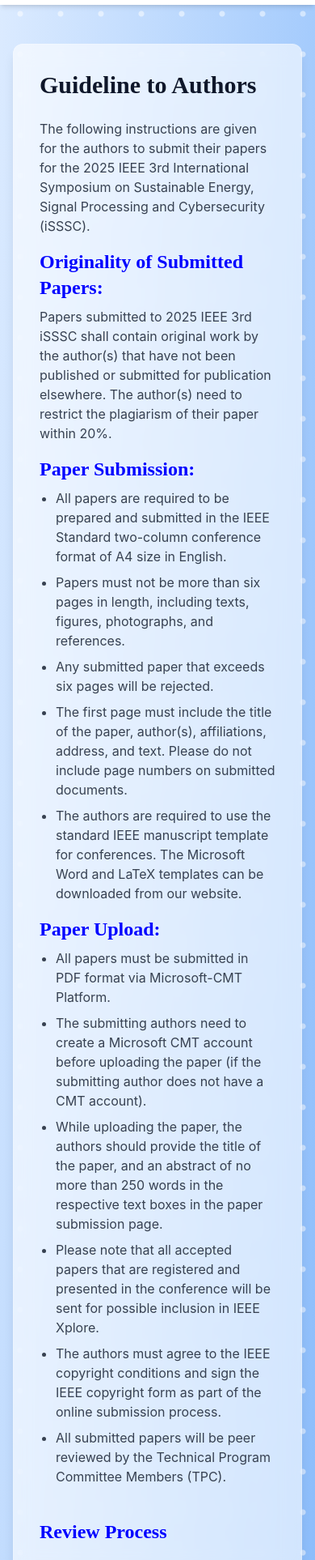
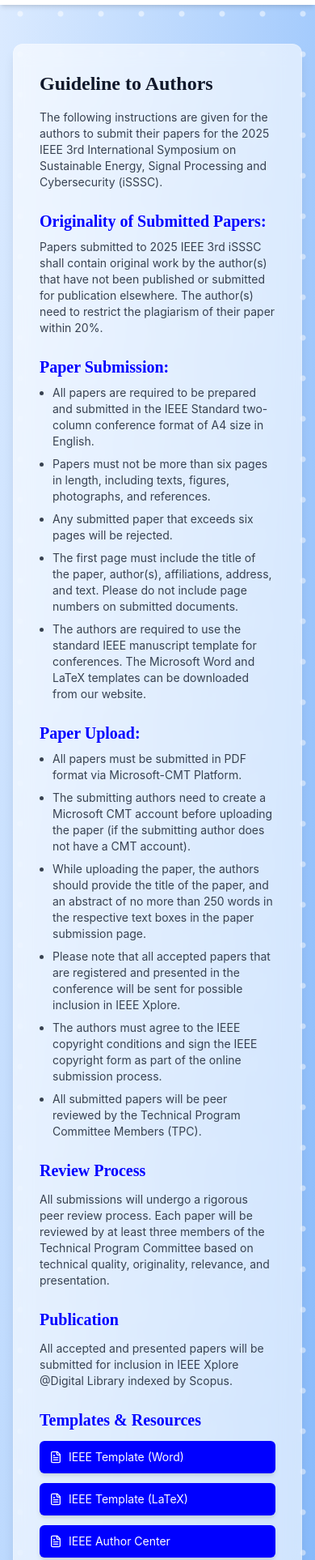
Before and after one commit to GVenkatesh-12/temp-website, a React (Vite) app: page /paper-submission in a window 390 px wide. Shown: the part 58-1984 px from the top of the page at 81% size. Built offline with nearby package versions, Linux system fonts and the light colour scheme.

Commit message:
modified papersubmission.tsx mobile and desktop view

```diff
--- a/src/pages/PaperSubmission.tsx
+++ b/src/pages/PaperSubmission.tsx
@@ -6,63 +6,27 @@ const PaperSubmission = () => {
   return (
     <div className="container mx-auto px-4 py-12 sm:px-6 lg:px-8 max-w-5xl threejs-overlay">
       <div className="glassmorphism p-8 rounded-xl">
-        {/* <h1 className="text-3xl md:text-4xl font-bold text-conference-navy mb-6">Guideline to Authors</h1> */}
+        <div className="prose max-w-none text-gray-700">
+          <h1 className="text-2xl sm:text-3xl md:text-4xl font-bold text-conference-navy mb-4 sm:mb-6">
+            Guideline to Authors
+          </h1>
 
-        <div className="prose max-w-none text-gray-700">
-          {/* <p className="mb-6">
-            Authors are invited to submit original research papers that have not been previously published and are not currently under review for publication elsewhere.
-          </p> */}
-
-          {/* <div className="bg-conference-light-blue p-6 rounded-lg mb-8 flex items-start gap-4">
-            <Info className="h-6 w-6 text-conference-blue flex-shrink-0 mt-1" />
-            <div>
-              <h3 className="text-lg font-semibold text-conference-blue mb-2">Submission System</h3>
-              <p>
-                All papers must be submitted through the conference submission system. The submission link will be activated soon.
-              </p>
-            </div>
-          </div> */}
-
-          {/* <h2 className="text-2xl font-bold text-conference-blue mt-8 mb-4">Submission Guidelines</h2> */}
-
-          {/* <ul className="space-y-4 mb-6">
-            <li className="flex items-start gap-3">
-              <Check className="h-5 w-5 text-conference-blue flex-shrink-0 mt-1" />
-              <span><strong>Format:</strong> All submissions must follow the IEEE conference format. Papers should be prepared using the IEEE conference proceedings templates.</span>
-            </li>
-            <li className="flex items-start gap-3">
-              <Check className="h-5 w-5 text-conference-blue flex-shrink-0 mt-1" />
-              <span><strong>Length:</strong> Papers should not exceed 6 pages, including figures, tables, and references.</span>
-            </li>
-            <li className="flex items-start gap-3">
-              <Check className="h-5 w-5 text-conference-blue flex-shrink-0 mt-1" />
-              <span><strong>Language:</strong> All papers must be written in English.</span>
-            </li>
-            <li className="flex items-start gap-3">
-              <Check className="h-5 w-5 text-conference-blue flex-shrink-0 mt-1" />
-              <span><strong>Anonymity:</strong> Papers should be anonymized for double-blind review. Author names and affiliations should not appear in the paper.</span>
-            </li>
-            <li className="flex items-start gap-3">
-              <Check className="h-5 w-5 text-conference-blue flex-shrink-0 mt-1" />
-              <span><strong>File Format:</strong> Papers should be submitted as PDF files.</span>
-            </li>
-          </ul> */}
-
-          <h1 className="text-3xl md:text-4xl font-bold text-conference-navy mb-6">Guideline to Authors</h1>
-
-          {/* New Section: AUTHOR GUIDELINE */}
-          <div className="prose max-w-none text-gray-750 mb-10">
-            <p>
+          <div className="prose max-w-none text-gray-750 mb-6 sm:mb-10">
+            <p className="text-sm sm:text-base">
               The following instructions are given for the authors to submit their papers for the 2025 IEEE 3rd International Symposium on Sustainable Energy, Signal Processing and Cybersecurity (iSSSC).
             </p>
 
-            <h3 className="text-2xl font-semibold text-conference-blue mt-4 mb-2">Originality of Submitted Papers:</h3>
-            <p>
+            <h3 className="text-xl sm:text-2xl font-semibold text-conference-blue mt-6 mb-2">
+              Originality of Submitted Papers:
+            </h3>
+            <p className="text-sm sm:text-base">
               Papers submitted to 2025 IEEE 3rd iSSSC shall contain original work by the author(s) that have not been published or submitted for publication elsewhere. The author(s) need to restrict the plagiarism of their paper within 20%.
             </p>
 
-            <h3 className="text-2xl font-semibold text-conference-blue mt-4 mb-2">Paper Submission:</h3>
-            <ul className="list-disc pl-5 space-y-2">
+            <h3 className="text-xl sm:text-2xl font-semibold text-conference-blue mt-6 mb-2">
+              Paper Submission:
+            </h3>
+            <ul className="list-disc pl-4 sm:pl-5 space-y-2 text-sm sm:text-base">
               <li>All papers are required to be prepared and submitted in the IEEE Standard two-column conference format of A4 size in English.</li>
               <li>Papers must not be more than six pages in length, including texts, figures, photographs, and references.</li>
               <li>Any submitted paper that exceeds six pages will be rejected.</li>
@@ -70,8 +34,10 @@ const PaperSubmission = () => {
               <li>The authors are required to use the standard IEEE manuscript template for conferences. The Microsoft Word and LaTeX templates can be downloaded from our website.</li>
             </ul>
 
-            <h3 className="text-2xl font-semibold text-conference-blue mt-4 mb-2">Paper Upload:</h3>
-            <ul className="list-disc pl-5 space-y-2">
+            <h3 className="text-xl sm:text-2xl font-semibold text-conference-blue mt-6 mb-2">
+              Paper Upload:
+            </h3>
+            <ul className="list-disc pl-4 sm:pl-5 space-y-2 text-sm sm:text-base">
               <li>All papers must be submitted in PDF format via Microsoft-CMT Platform.</li>
               <li>The submitting authors need to create a Microsoft CMT account before uploading the paper (if the submitting author does not have a CMT account).</li>
               <li>While uploading the paper, the authors should provide the title of the paper, and an abstract of no more than 250 words in the respective text boxes in the paper submission page.</li>
@@ -81,94 +47,102 @@ const PaperSubmission = () => {
             </ul>
           </div>
 
-
-          <h2 className="text-2xl font-bold text-conference-blue mt-8 mb-4">Review Process</h2>
-          <p className="mb-4">
+          <h2 className="text-xl sm:text-2xl font-bold text-conference-blue mt-6 sm:mt-8 mb-3 sm:mb-4">
+            Review Process
+          </h2>
+          <p className="mb-4 text-sm sm:text-base">
             All submissions will undergo a rigorous peer review process. Each paper will be reviewed by at least three members of the Technical Program Committee based on technical quality, originality, relevance, and presentation.
           </p>
 
-          <h2 className="text-2xl font-bold text-conference-blue mt-8 mb-4">Publication</h2>
-          <p className="mb-4">
-            All accepted and presented papers will be subbmitted for inclusion in IEEE Xplore @Digital Library indexed by scopus.
+          <h2 className="text-xl sm:text-2xl font-bold text-conference-blue mt-6 sm:mt-8 mb-3 sm:mb-4">
+            Publication
+          </h2>
+          <p className="mb-4 text-sm sm:text-base">
+            All accepted and presented papers will be submitted for inclusion in IEEE Xplore @Digital Library indexed by Scopus.
           </p>
 
-          <h2 className="text-2xl font-bold text-conference-blue mt-8 mb-4">Templates & Resources</h2>
+          <h2 className="text-xl sm:text-2xl font-bold text-conference-blue mt-6 sm:mt-8 mb-3 sm:mb-4">
+            Templates & Resources
+          </h2>
 
-          <div className="flex flex-wrap gap-4 mb-8">
+          <div className="grid grid-cols-1 sm:grid-cols-2 lg:grid-cols-3 gap-3 sm:gap-4 mb-6 sm:mb-8">
             <a
               href="/documents/conference-template-a4.docx"
-              className="flex items-center gap-2 px-4 py-3 bg-conference-blue text-white rounded-md hover:bg-conference-dark-blue transition-colors shadow-md"
-            // onClick={(e) => {
-            //   e.preventDefault();
-            //   alert('PDF link will be added later');
-            // }}
+              className="flex items-center gap-2 px-3 sm:px-4 py-2.5 sm:py-3 bg-conference-blue text-white text-sm sm:text-base rounded-md hover:bg-conference-dark-blue transition-colors shadow-md w-full"
             >
-              <FileText className="h-5 w-5" />
-              IEEE Conference Template (Word)
+              <FileText className="h-4 sm:h-5 w-4 sm:w-5 flex-shrink-0" />
+              <span>IEEE Template (Word)</span>
             </a>
 
             <a
               href="/documents/conference-latex-template_10-17-19.zip"
-              className="flex items-center gap-2 px-4 py-3 bg-conference-blue text-white rounded-md hover:bg-conference-dark-blue transition-colors shadow-md"
-            // onClick={(e) => {
-            //   e.preventDefault();
-            //   alert('PDF link will be added later');
-            // }}
+              className="flex items-center gap-2 px-3 sm:px-4 py-2.5 sm:py-3 bg-conference-blue text-white text-sm sm:text-base rounded-md hover:bg-conference-dark-blue transition-colors shadow-md w-full"
             >
-              <FileText className="h-5 w-5" />
-              IEEE Conference Template (LaTeX)
+              <FileText className="h-4 sm:h-5 w-4 sm:w-5 flex-shrink-0" />
+              <span>IEEE Template (LaTeX)</span>
             </a>
+
             <a
               href="https://www.ieee.org/conferences/publishing/templates.html"
               target="_blank"
-              className="flex items-center gap-2 px-4 py-3 bg-conference-blue text-white rounded-md hover:bg-conference-dark-blue transition-colors shadow-md"
-            // onClick={(e) => {
-            //   e.preventDefault();
-            //   alert('PDF link will be added later');
-            // }}
+              className="flex items-center gap-2 px-3 sm:px-4 py-2.5 sm:py-3 bg-conference-blue text-white text-sm sm:text-base rounded-md hover:bg-conference-dark-blue transition-colors shadow-md w-full"
             >
-              <FileText className="h-5 w-5" />
-              IEEE Author Center
+              <FileText className="h-4 sm:h-5 w-4 sm:w-5 flex-shrink-0" />
+              <span>IEEE Author Center</span>
             </a>
 
+            <a
+              href="https://www.ieee.org/conferences/publishing/templates.html"
+              target="_blank"
+              className="flex items-center gap-2 px-3 sm:px-4 py-2.5 sm:py-3 bg-conference-blue text-white text-sm sm:text-base rounded-md hover:bg-conference-dark-blue transition-colors shadow-md w-full"
+            >
+              <FileText className="h-4 sm:h-5 w-4 sm:w-5 flex-shrink-0" />
+              <span>Call for Papers</span>
+            </a>
 
             <a
               href="https://cmt3.research.microsoft.com/isssc2025"
               target="_blank"
-              className="flex items-center gap-2 px-4 py-3 bg-conference-blue text-white rounded-md hover:bg-conference-dark-blue transition-colors shadow-md"
-            // onClick={(e) => {
-            //   e.preventDefault();
-            //   alert('PDF link will be added later');
-            // }}
+              className="flex items-center gap-2 px-6 py-4 bg-gradient-to-br from-[#8B5CF6] to-[#D946EF] text-white rounded-lg hover:from-[#7C3AED] hover:to-[#C026D3] transition-all duration-300 transform hover:scale-105 shadow-2xl hover:shadow-purple-500/50 font-bold text-lg"
               >
-              <Upload className="h-5 w-5" />
+              <Upload className="h-6 w-6 mr-2" />
               Submit Paper
+
             </a>
           </div>
-          <h2 className="text-2xl font-bold text-conference-blue mt-8 mb-4">Important Dates</h2>
-<ul className="space-y-3 text-gray-700 mb-8">
-  <li className="flex items-start gap-3">
-    <Info className="h-5 w-5 text-conference-blue flex-shrink-0 mt-1" />
+
+          <h2 className="text-xl sm:text-2xl font-bold text-conference-blue mt-6 sm:mt-8 mb-3 sm:mb-4">
+            Important Dates
+          </h2>
+          <ul className="space-y-2 sm:space-y-3 text-gray-700 mb-6 sm:mb-8">
+            <li className="flex items-start gap-2 sm:gap-3 text-sm sm:text-base">
+              <Info className="h-4 sm:h-5 w-4 sm:w-5 text-conference-blue flex-shrink-0 mt-1" />
               <span><strong>Full Paper Submission Date (Deadline):</strong> 30 June 2025</span>
             </li>
-  <li className="flex items-start gap-3">
-    <Info className="h-5 w-5 text-conference-blue flex-shrink-0 mt-1" />
+            <li className="flex items-start gap-2 sm:gap-3 text-sm sm:text-base">
+              <Info className="h-4 sm:h-5 w-4 sm:w-5 text-conference-blue flex-shrink-0 mt-1" />
               <span><strong>Notification of Acceptance:</strong> 15 July 2025</span>
             </li>
-  <li className="flex items-start gap-3">
-    <Info className="h-5 w-5 text-conference-blue flex-shrink-0 mt-1" />
+            <li className="flex items-start gap-2 sm:gap-3 text-sm sm:text-base">
+              <Info className="h-4 sm:h-5 w-4 sm:w-5 text-conference-blue flex-shrink-0 mt-1" />
               <span><strong>Final Paper Submission Date:</strong> 30 July 2025</span>
             </li>
           </ul>
 
-
-          <h2 className="text-2xl font-bold text-conference-blue mt-8 mb-4">Contact</h2>
-          <p className="mb-4">
-            For any queries regarding paper submission, please contact: <a href="mailto:issc2025@gmail.com" className="text-conference-blue hover:underline">issc2025@gmail.com</a>
+          <h2 className="text-xl sm:text-2xl font-bold text-conference-blue mt-6 sm:mt-8 mb-3 sm:mb-4">
+            Contact
+          </h2>
+          <div className="text-sm sm:text-base">
+            <p className="mb-2 sm:mb-4">
+              For any queries regarding paper submission, please contact: {' '}
+              <a href="mailto:issc2025@gmail.com" className="text-conference-blue hover:underline">
+                issc2025@gmail.com
+              </a>
             </p>
-          <p className="mb-4">
+            <p className="mb-2 sm:mb-4">
               GIET University, Gunupur - 765022, Odisha, India
             </p>
+          </div>
         </div>
       </div>
     </div>
```
Lines whose indentation alone changed are shown as unchanged.
